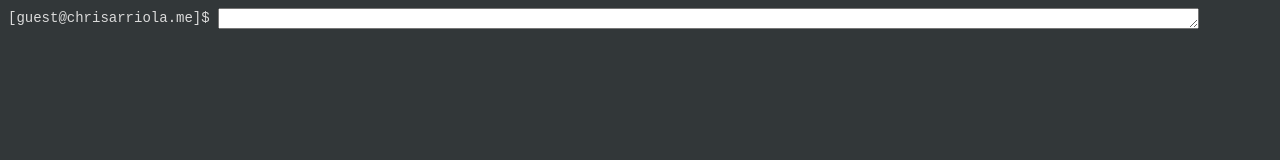
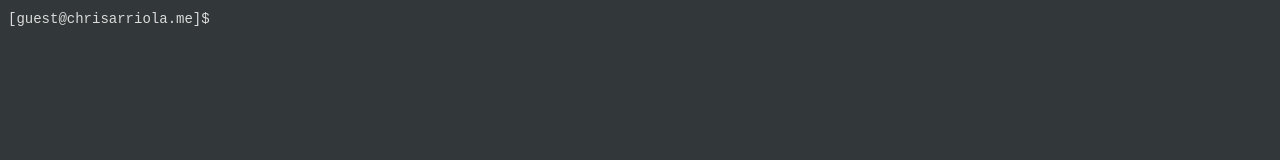
Before and after one commit to arriolac/console-personal-site, a plain HTML site: page index.html in a window 1280 px wide. Drawn offline with Linux system fonts and the light colour scheme.

Commit message:
input styling

```diff
--- a/css/main.css
+++ b/css/main.css
@@ -1,10 +1,19 @@
-body {
+
+body, .console {
     background-color:#323739;
     font-size: 14px;
     font-family: monospace;
     color: #dbdbdb;
 }
 
-#console_in textarea {
-    vertical-align:middle;
+.console {
+  vertical-align:middle;
+  background-color: #323739;
+  border: none;
+  padding-bottom: 5px;
 }
+
+.console:focus {
+  /*outline-width: 0;*/
+  outline-style: none;
+}
--- a/index.html
+++ b/index.html
@@ -24,7 +24,10 @@
 
     <!-- This is the input area -->
     <div id="console_in">
-        [guest@chrisarriola.me]$ <textarea rows="1" cols="120"></textarea>
+      <form>
+        <span class="root">[guest@chrisarriola.me]$ </span>
+        <input class="console" type="text" autofocus></input>
+      </form>
     </div>
 
   </body>
```
